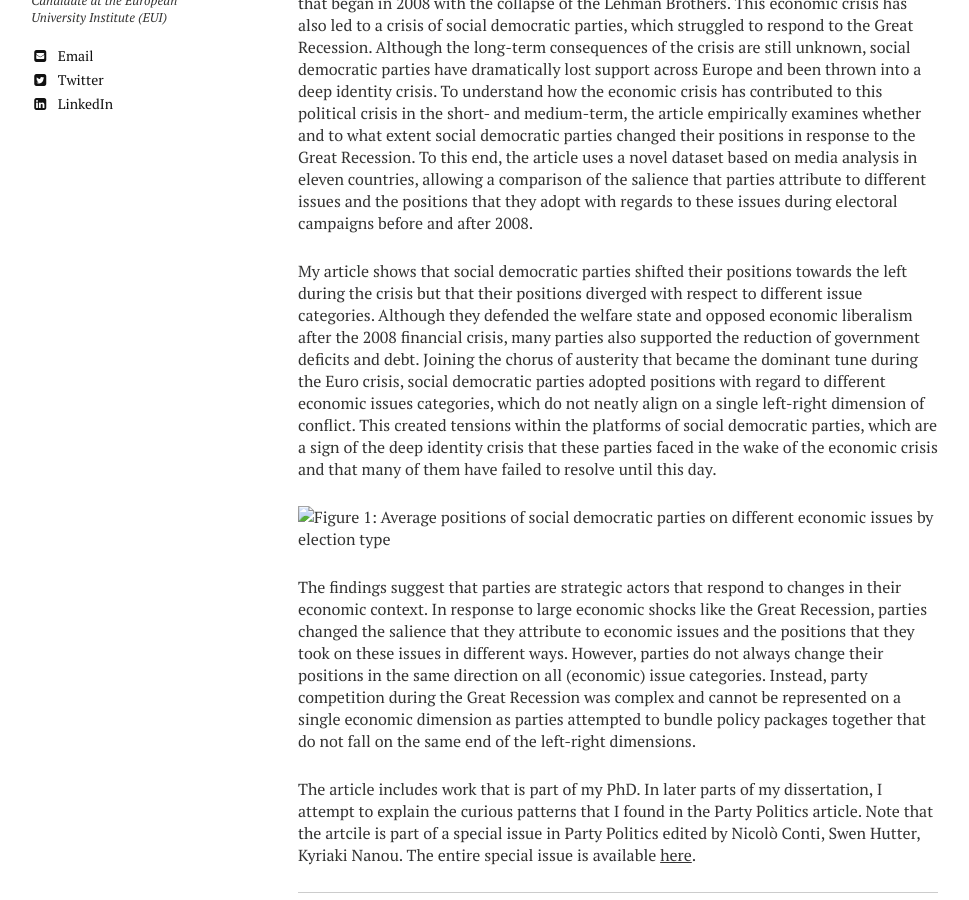
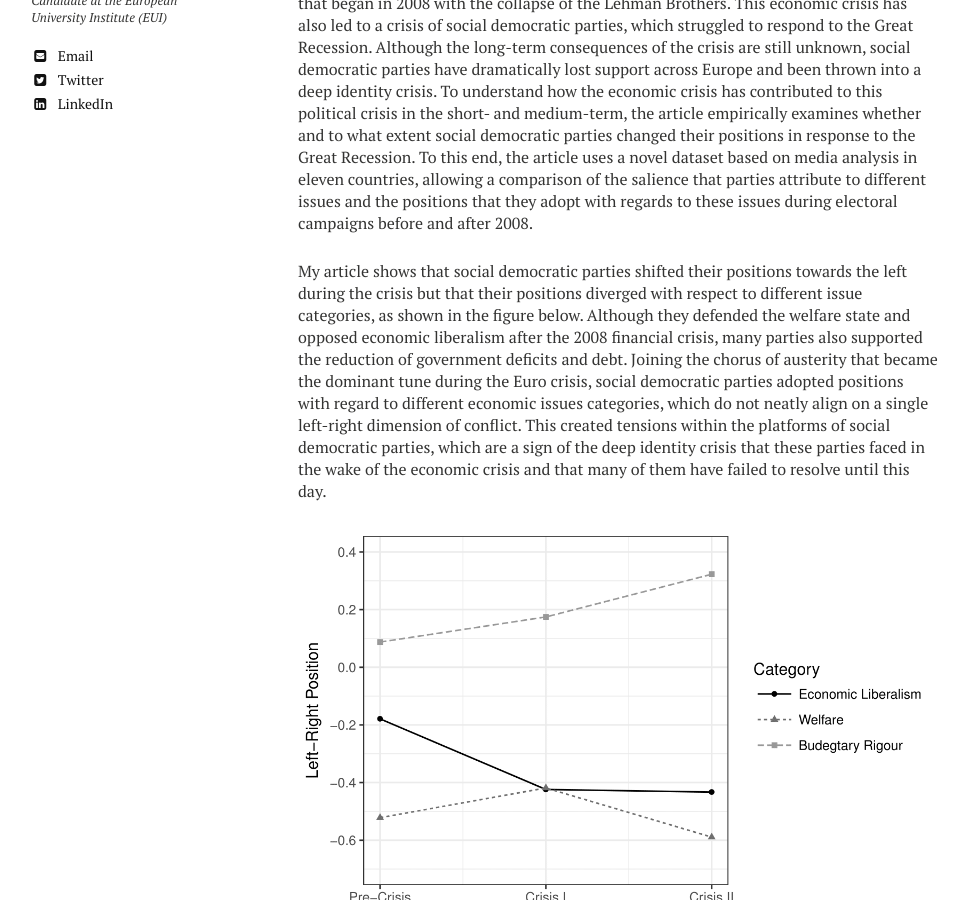
Before and after one commit to bjoernbremer/bjoernbremer.github.io, a Jekyll site: the page built from _posts/2018-01-03-missing-left.md, in a window 1280 px wide and 900 px high, scrolled down 316 px. Shown: the whole window, without its empty margins (22-991 px from the left). Built offline with Jekyll 4.4.1, drawn with Linux system fonts in a browser that asks for light colours; nearby versions of some CDN libraries.

Commit message:
update website

```diff
--- a/_posts/2018-01-03-missing-left.md
+++ b/_posts/2018-01-03-missing-left.md
@@ -10,9 +10,9 @@ My article "The Missing Left? Economic crisis and the Programmatic Response of S
 
 In the article, I analyse the response of social democratic parties to the Great Recession that began in 2008 with the collapse of the Lehman Brothers. This economic crisis has also led to a crisis of social democratic parties, which struggled to respond to the Great Recession. Although the long-term consequences of the crisis are still unknown, social democratic parties have dramatically lost support across Europe and been thrown into a deep identity crisis. To understand how the economic crisis has contributed to this political crisis in the short- and medium-term, the article empirically examines whether and to what extent social democratic parties changed their positions in response to the Great Recession. To this end, the article uses a novel dataset based on media analysis in eleven countries, allowing a comparison of the salience that parties attribute to different issues and the positions that they adopt with regards to these issues during electoral campaigns before and after 2008.
 
-My article shows that social democratic parties shifted their positions towards the left during the crisis but that their positions diverged with respect to different issue categories. Although they defended the welfare state and opposed economic liberalism after the 2008 financial crisis, many parties also supported the reduction of government deficits and debt. Joining the chorus of austerity that became the dominant tune during the Euro crisis, social democratic parties adopted positions with regard to different economic issues categories, which do not neatly align on a single left-right dimension of conflict. This created tensions within the platforms of social democratic parties, which are a sign of the deep identity crisis that these parties faced in the wake of the economic crisis and that many of them have failed to resolve until this day.
+My article shows that social democratic parties shifted their positions towards the left during the crisis but that their positions diverged with respect to different issue categories, as shown in the figure below. Although they defended the welfare state and opposed economic liberalism after the 2008 financial crisis, many parties also supported the reduction of government deficits and debt. Joining the chorus of austerity that became the dominant tune during the Euro crisis, social democratic parties adopted positions with regard to different economic issues categories, which do not neatly align on a single left-right dimension of conflict. This created tensions within the platforms of social democratic parties, which are a sign of the deep identity crisis that these parties faced in the wake of the economic crisis and that many of them have failed to resolve until this day.
 
-![Figure 1: Average positions of social democratic parties on different economic issues by election type]({{ site.url }}/documents/images/missing_left/ml_lr_change_average.png)
+![Average positions of social democratic parties on different economic issues by election type]({{ site.url }}/documents/images/missing_left/ml_lr_change_average.png)
 
 The findings suggest that parties are strategic actors that respond to changes in their economic context. In response to large economic shocks like the Great Recession, parties changed the salience that they attribute to economic issues and the positions that they took on these issues in different ways. However, parties do not always change their positions in the same direction on all (economic) issue categories. Instead, party competition during the Great Recession was complex and cannot be represented on a single economic dimension as parties attempted to bundle policy packages together that do not fall on the same end of the left-right dimensions.
 
```
Also changed, not shown: documents/images/missing_left/ml_lr_change_average.png (added).
